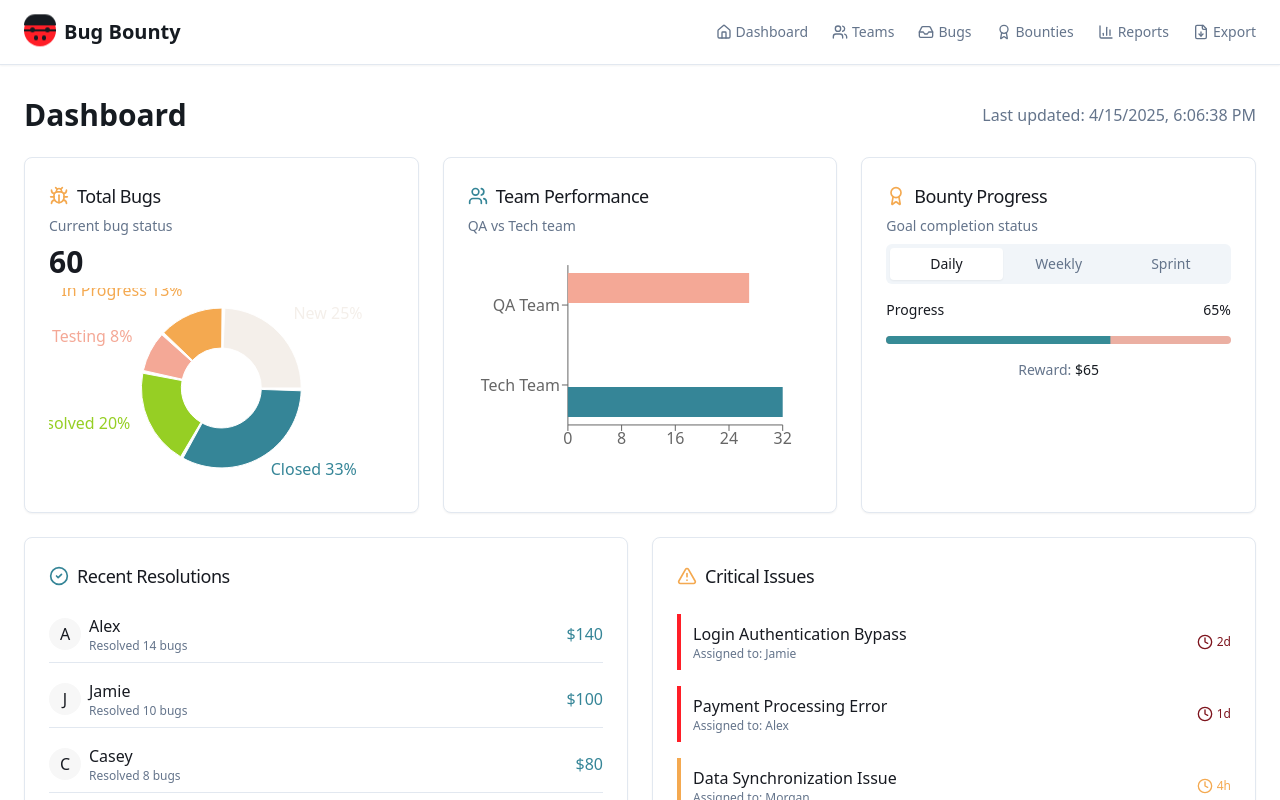
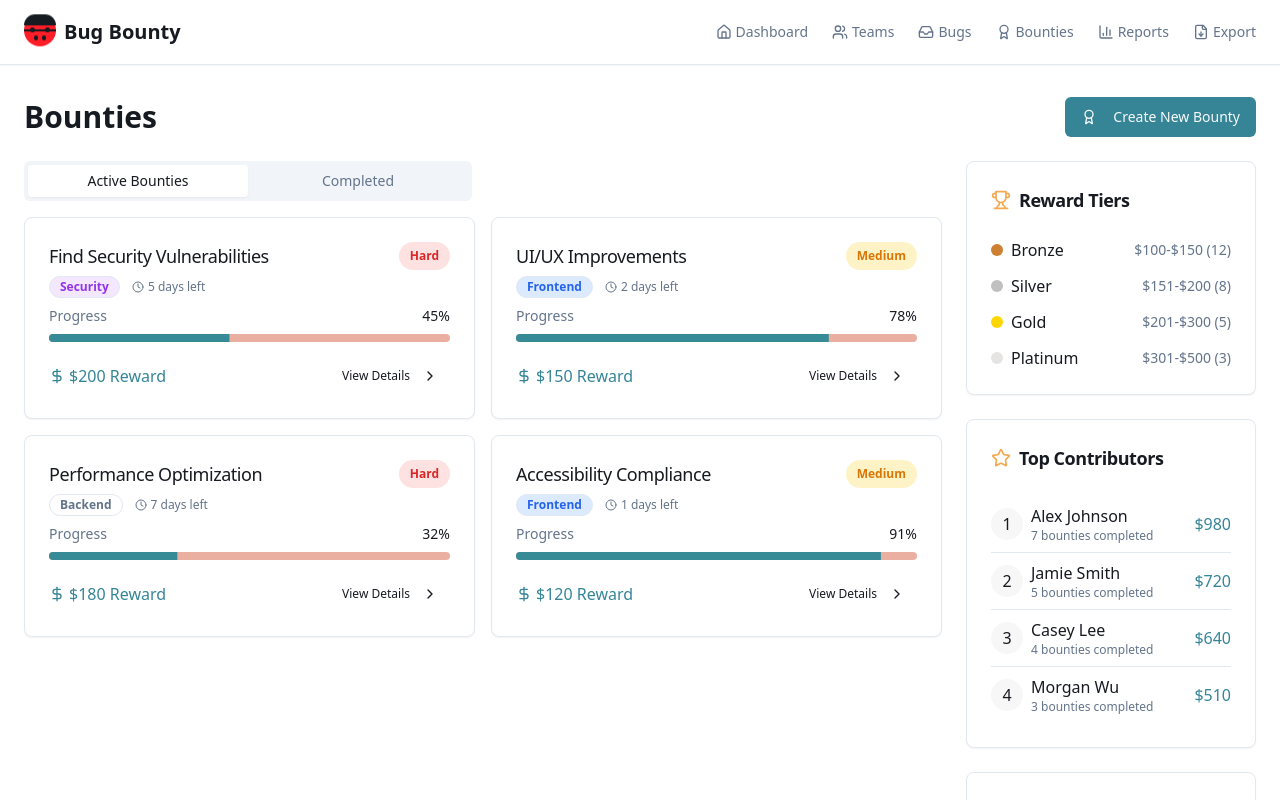
Before and after one commit to shortlisted159/ladybug-bounty-board, a React (Vite) app: page /bounties in a window 1280 px wide. Shown: the top 800 px of the page. Built offline with nearby package versions, Linux system fonts and the light colour scheme.

Commit message:
Fix: Dashboard and Bounties content
The Dashboard and Bounties pages were displaying the same content. This commit fixes the issue.

```diff
--- a/src/pages/Bounties.tsx
+++ b/src/pages/Bounties.tsx
@@ -1,227 +1,319 @@
-import React from 'react';
+
+import React, { useState } from 'react';
 import { Card, CardContent, CardDescription, CardHeader, CardTitle } from '@/components/ui/card';
 import { Tabs, TabsContent, TabsList, TabsTrigger } from '@/components/ui/tabs';
+import { Badge } from '@/components/ui/badge';
 import { Progress } from '@/components/ui/progress';
-import { PieChart, Pie, BarChart, Bar, XAxis, YAxis, Tooltip, ResponsiveContainer, Cell } from 'recharts';
-import { Bug, CheckCircle2, Clock, AlertTriangle, Users, Award } from 'lucide-react';
+import { Button } from '@/components/ui/button';
+import { BarChart, Bar, XAxis, YAxis, Tooltip, ResponsiveContainer } from 'recharts';
+import { Award, ChevronRight, Clock, DollarSign, Filter, Gem, Star, Trophy, Users } from 'lucide-react';
 
-// Mock data for dashboard
-const bugsData = [
-  { name: 'New', value: 15, color: '#F4EFEA' },
-  { name: 'In Progress', value: 8, color: '#F4A950' },
-  { name: 'Testing', value: 5, color: '#F4A896' },
-  { name: 'Resolved', value: 12, color: '#96CF24' },
-  { name: 'Closed', value: 20, color: '#358597' },
+// Mock data for bounties
+const activeBounties = [
+  {
+    id: 1,
+    title: "Find Security Vulnerabilities",
+    reward: 200,
+    progress: 45,
+    daysLeft: 5,
+    category: "Security",
+    difficulty: "Hard"
+  },
+  {
+    id: 2,
+    title: "UI/UX Improvements",
+    reward: 150,
+    progress: 78,
+    daysLeft: 2,
+    category: "Frontend",
+    difficulty: "Medium"
+  },
+  {
+    id: 3,
+    title: "Performance Optimization",
+    reward: 180,
+    progress: 32,
+    daysLeft: 7,
+    category: "Backend",
+    difficulty: "Hard"
+  },
+  {
+    id: 4,
+    title: "Accessibility Compliance",
+    reward: 120,
+    progress: 91,
+    daysLeft: 1,
+    category: "Frontend",
+    difficulty: "Medium"
+  }
 ];
 
-const teamData = [
-  { name: 'QA Team', bugs: 27, resolved: 0 },
-  { name: 'Tech Team', bugs: 0, resolved: 32 },
+const completedBounties = [
+  {
+    id: 101,
+    title: "Fix Authentication Issues",
+    reward: 160,
+    category: "Security",
+    completedBy: "Alex Johnson",
+    completedOn: "Apr 10, 2025"
+  },
+  {
+    id: 102,
+    title: "Mobile Responsiveness",
+    reward: 140,
+    category: "Frontend",
+    completedBy: "Jamie Smith",
+    completedOn: "Apr 8, 2025"
+  },
+  {
+    id: 103,
+    title: "Database Optimization",
+    reward: 190,
+    category: "Backend",
+    completedBy: "Casey Lee",
+    completedOn: "Apr 5, 2025"
+  }
 ];
 
-const bountyProgressData = {
-  daily: 65,
-  weekly: 48,
-  sprint: 82
+const rewardTiers = [
+  { name: 'Bronze', minReward: 100, maxReward: 150, color: '#CD7F32', count: 12 },
+  { name: 'Silver', minReward: 151, maxReward: 200, color: '#C0C0C0', count: 8 },
+  { name: 'Gold', minReward: 201, maxReward: 300, color: '#FFD700', count: 5 },
+  { name: 'Platinum', minReward: 301, maxReward: 500, color: '#E5E4E2', count: 3 }
+];
+
+const topContributors = [
+  { name: 'Alex Johnson', bounties: 7, totalRewards: 980 },
+  { name: 'Jamie Smith', bounties: 5, totalRewards: 720 },
+  { name: 'Casey Lee', bounties: 4, totalRewards: 640 },
+  { name: 'Morgan Wu', bounties: 3, totalRewards: 510 }
+];
+
+const categoryData = [
+  { name: 'Security', value: 35 },
+  { name: 'Frontend', value: 25 },
+  { name: 'Backend', value: 20 },
+  { name: 'Mobile', value: 15 },
+  { name: 'Other', value: 5 }
+];
+
+const Bounties = () => {
+  const [activeTab, setActiveTab] = useState("active");
+
+  const getDifficultyColor = (difficulty) => {
+    switch (difficulty) {
+      case 'Easy':
+        return 'text-green-600 bg-green-100';
+      case 'Medium':
+        return 'text-amber-600 bg-amber-100';
+      case 'Hard':
+        return 'text-red-600 bg-red-100';
+      default:
+        return 'text-gray-600 bg-gray-100';
+    }
   };
 
-const topPerformersData = [
-  { name: 'Alex', resolved: 14, reward: 140 },
-  { name: 'Jamie', resolved: 10, reward: 100 },
-  { name: 'Casey', resolved: 8, reward: 80 },
-  { name: 'Morgan', resolved: 6, reward: 60 },
-  { name: 'Taylor', resolved: 4, reward: 40 },
-];
+  const getCategoryColor = (category) => {
+    switch (category) {
+      case 'Security':
+        return 'text-purple-600 bg-purple-100';
+      case 'Frontend':
+        return 'text-blue-600 bg-blue-100';
+      case 'Backend':
+        return 'text-teal-600 bg-teal-100';
+      case 'Mobile':
+        return 'text-orange-600 bg-orange-100';
+      default:
+        return 'text-gray-600 bg-gray-100';
+    }
+  };
 
-const Dashboard = () => {
   return (
     <div className="space-y-6">
       <div className="flex justify-between items-center">
-        <h1 className="text-3xl font-bold text-charcoal">Dashboard</h1>
-        <p className="text-muted-foreground">Last updated: {new Date().toLocaleString()}</p>
+        <h1 className="text-3xl font-bold text-charcoal">Bounties</h1>
+        <Button className="bg-teal hover:bg-teal/80">
+          <Award className="mr-2 h-4 w-4" />
+          Create New Bounty
+        </Button>
       </div>
 
-      <div className="grid grid-cols-1 md:grid-cols-3 gap-6">
-        <Card>
+      <div className="grid grid-cols-1 md:grid-cols-4 gap-6">
+        <div className="md:col-span-3">
+          <Tabs defaultValue="active" onValueChange={setActiveTab} className="w-full">
+            <TabsList className="grid w-full max-w-md grid-cols-2">
+              <TabsTrigger value="active">Active Bounties</TabsTrigger>
+              <TabsTrigger value="completed">Completed</TabsTrigger>
+            </TabsList>
+            <TabsContent value="active" className="space-y-4 mt-4">
+              <div className="grid grid-cols-1 md:grid-cols-2 lg:grid-cols-2 gap-4">
+                {activeBounties.map(bounty => (
+                  <Card key={bounty.id} className="overflow-hidden">
                     <CardHeader className="pb-2">
-            <CardTitle className="text-lg font-medium flex items-center gap-2">
-              <Bug className="h-5 w-5 text-orange" /> Total Bugs
-            </CardTitle>
-            <CardDescription>Current bug status</CardDescription>
+                      <div className="flex justify-between">
+                        <CardTitle className="text-lg font-medium">{bounty.title}</CardTitle>
+                        <Badge className={getDifficultyColor(bounty.difficulty)}>
+                          {bounty.difficulty}
+                        </Badge>
+                      </div>
+                      <CardDescription className="flex items-center gap-1">
+                        <Badge variant="outline" className={getCategoryColor(bounty.category)}>
+                          {bounty.category}
+                        </Badge>
+                        <span className="flex items-center text-xs text-muted-foreground ml-2">
+                          <Clock className="h-3 w-3 mr-1" /> {bounty.daysLeft} days left
+                        </span>
+                      </CardDescription>
                     </CardHeader>
                     <CardContent>
-            <div className="text-3xl font-bold">{bugsData.reduce((sum, item) => sum + item.value, 0)}</div>
-            <div className="h-[200px] mt-2">
-              <ResponsiveContainer width="100%" height="100%">
-                <PieChart>
-                  <Pie
-                    data={bugsData}
-                    cx="50%"
-                    cy="50%"
-                    innerRadius={40}
-                    outerRadius={80}
-                    paddingAngle={2}
-                    dataKey="value"
-                    label={({ name, percent }) => `${name} ${(percent * 100).toFixed(0)}%`}
-                    labelLine={false}
+                      <div className="flex justify-between items-center mb-2">
+                        <span className="text-sm text-muted-foreground">Progress</span>
+                        <span className="text-sm font-medium">{bounty.progress}%</span>
+                      </div>
+                      <Progress value={bounty.progress} className="h-2" />
+
+                      <div className="flex justify-between items-center mt-4">
+                        <div className="flex items-center text-teal font-medium">
+                          <DollarSign className="h-4 w-4 mr-1" />
+                          ${bounty.reward} Reward
+                        </div>
+                        <Button variant="ghost" size="sm" className="text-xs">
+                          View Details <ChevronRight className="h-3 w-3 ml-1" />
+                        </Button>
+                      </div>
+                    </CardContent>
+                  </Card>
+                ))}
+              </div>
+            </TabsContent>
+            <TabsContent value="completed" className="space-y-4 mt-4">
+              <div className="grid grid-cols-1 md:grid-cols-2 lg:grid-cols-2 gap-4">
+                {completedBounties.map(bounty => (
+                  <Card key={bounty.id} className="overflow-hidden">
+                    <CardHeader className="pb-2">
+                      <div className="flex justify-between">
+                        <CardTitle className="text-lg font-medium">{bounty.title}</CardTitle>
+                        <Badge variant="outline" className="bg-green-100 text-green-800">
+                          Completed
+                        </Badge>
+                      </div>
+                      <CardDescription className="flex items-center gap-1">
+                        <Badge variant="outline" className={getCategoryColor(bounty.category)}>
+                          {bounty.category}
+                        </Badge>
+                      </CardDescription>
+                    </CardHeader>
+                    <CardContent>
+                      <div className="flex justify-between items-center mb-2">
+                        <span className="text-sm text-muted-foreground">Completed by</span>
+                        <span className="text-sm font-medium">{bounty.completedBy}</span>
+                      </div>
+                      <div className="flex justify-between items-center mb-2">
+                        <span className="text-sm text-muted-foreground">Completion date</span>
+                        <span className="text-sm font-medium">{bounty.completedOn}</span>
+                      </div>
+
+                      <div className="flex justify-between items-center mt-4">
+                        <div className="flex items-center text-teal font-medium">
+                          <DollarSign className="h-4 w-4 mr-1" />
+                          ${bounty.reward} Paid
+                        </div>
+                        <Button variant="ghost" size="sm" className="text-xs">
+                          View Details <ChevronRight className="h-3 w-3 ml-1" />
+                        </Button>
+                      </div>
+                    </CardContent>
+                  </Card>
+                ))}
+              </div>
+            </TabsContent>
+          </Tabs>
+        </div>
+
+        <div className="space-y-6">
+          <Card>
+            <CardHeader>
+              <CardTitle className="text-lg flex items-center gap-2">
+                <Trophy className="h-5 w-5 text-orange" />
+                Reward Tiers
+              </CardTitle>
+            </CardHeader>
+            <CardContent className="space-y-3">
+              {rewardTiers.map((tier) => (
+                <div key={tier.name} className="flex items-center justify-between">
+                  <div className="flex items-center gap-2">
+                    <div
+                      className="h-3 w-3 rounded-full"
+                      style={{ backgroundColor: tier.color }}
+                    ></div>
+                    <span className="font-medium">{tier.name}</span>
+                  </div>
+                  <div className="text-sm text-muted-foreground">
+                    ${tier.minReward}-${tier.maxReward} ({tier.count})
+                  </div>
+                </div>
+              ))}
+            </CardContent>
+          </Card>
+
+          <Card>
+            <CardHeader>
+              <CardTitle className="text-lg flex items-center gap-2">
+                <Star className="h-5 w-5 text-orange" />
+                Top Contributors
+              </CardTitle>
+            </CardHeader>
+            <CardContent>
+              {topContributors.map((contributor, index) => (
+                <div
+                  key={contributor.name}
+                  className="flex items-center justify-between py-2 border-b last:border-0"
                 >
-                    {bugsData.map((entry, index) => (
-                      <Cell key={`cell-${index}`} fill={entry.color} />
+                  <div className="flex items-center gap-2">
+                    <div className="bg-light-grey rounded-full h-8 w-8 flex items-center justify-center">
+                      {index + 1}
+                    </div>
+                    <div>
+                      <div className="font-medium">{contributor.name}</div>
+                      <div className="text-xs text-muted-foreground">
+                        {contributor.bounties} bounties completed
+                      </div>
+                    </div>
+                  </div>
+                  <div className="font-medium text-teal">${contributor.totalRewards}</div>
+                </div>
               ))}
-                  </Pie>
-                  <Tooltip />
-                </PieChart>
-              </ResponsiveContainer>
-            </div>
             </CardContent>
           </Card>
 
           <Card>
             <CardHeader className="pb-2">
-            <CardTitle className="text-lg font-medium flex items-center gap-2">
-              <Users className="h-5 w-5 text-teal" /> Team Performance
+              <CardTitle className="text-lg flex items-center gap-2">
+                <Filter className="h-5 w-5 text-teal" />
+                Bounties by Category
               </CardTitle>
-            <CardDescription>QA vs Tech team</CardDescription>
             </CardHeader>
             <CardContent>
-            <div className="h-[200px] mt-4">
+              <div className="h-[200px]">
                 <ResponsiveContainer width="100%" height="100%">
                   <BarChart
-                  data={teamData}
+                    data={categoryData}
                     layout="vertical"
-                  margin={{ top: 5, right: 30, left: 20, bottom: 5 }}
+                    margin={{ top: 5, right: 30, left: 40, bottom: 5 }}
                   >
                     <XAxis type="number" />
                     <YAxis dataKey="name" type="category" width={80} />
                     <Tooltip />
-                  <Bar dataKey="bugs" name="Bugs Reported" fill="#F4A896" />
-                  <Bar dataKey="resolved" name="Bugs Resolved" fill="#358597" />
+                    <Bar dataKey="value" fill="#358597" />
                   </BarChart>
                 </ResponsiveContainer>
               </div>
             </CardContent>
           </Card>
-
-        <Card>
-          <CardHeader className="pb-2">
-            <CardTitle className="text-lg font-medium flex items-center gap-2">
-              <Award className="h-5 w-5 text-orange" /> Bounty Progress
-            </CardTitle>
-            <CardDescription>Goal completion status</CardDescription>
-          </CardHeader>
-          <CardContent>
-            <Tabs defaultValue="daily" className="w-full">
-              <TabsList className="grid w-full grid-cols-3">
-                <TabsTrigger value="daily">Daily</TabsTrigger>
-                <TabsTrigger value="weekly">Weekly</TabsTrigger>
-                <TabsTrigger value="sprint">Sprint</TabsTrigger>
-              </TabsList>
-              <TabsContent value="daily" className="space-y-4 mt-4">
-                <div className="flex justify-between text-sm mb-1">
-                  <span>Progress</span>
-                  <span className="font-medium">{bountyProgressData.daily}%</span>
         </div>
-                <Progress value={bountyProgressData.daily} className="h-2" />
-                <div className="text-center text-sm text-muted-foreground mt-4">
-                  Reward: <span className="font-medium text-charcoal">$65</span>
-                </div>
-              </TabsContent>
-              <TabsContent value="weekly" className="space-y-4 mt-4">
-                <div className="flex justify-between text-sm mb-1">
-                  <span>Progress</span>
-                  <span className="font-medium">{bountyProgressData.weekly}%</span>
-                </div>
-                <Progress value={bountyProgressData.weekly} className="h-2" />
-                <div className="text-center text-sm text-muted-foreground mt-4">
-                  Reward: <span className="font-medium text-charcoal">$240</span>
-                </div>
-              </TabsContent>
-              <TabsContent value="sprint" className="space-y-4 mt-4">
-                <div className="flex justify-between text-sm mb-1">
-                  <span>Progress</span>
-                  <span className="font-medium">{bountyProgressData.sprint}%</span>
-                </div>
-                <Progress value={bountyProgressData.sprint} className="h-2" />
-                <div className="text-center text-sm text-muted-foreground mt-4">
-                  Reward: <span className="font-medium text-charcoal">$820</span>
-                </div>
-              </TabsContent>
-            </Tabs>
-          </CardContent>
-        </Card>
-      </div>
-
-      <div className="grid grid-cols-1 md:grid-cols-2 gap-6">
-        <Card>
-          <CardHeader>
-            <CardTitle className="text-lg font-medium flex items-center gap-2">
-              <CheckCircle2 className="h-5 w-5 text-teal" /> Recent Resolutions
-            </CardTitle>
-          </CardHeader>
-          <CardContent>
-            <div className="space-y-4">
-              {topPerformersData.map((performer, index) => (
-                <div key={index} className="flex items-center justify-between border-b last:border-0 pb-2">
-                  <div className="flex items-center gap-2">
-                    <div className="bg-light-grey rounded-full h-8 w-8 flex items-center justify-center">
-                      {performer.name.charAt(0)}
-                    </div>
-                    <div>
-                      <div className="font-medium">{performer.name}</div>
-                      <div className="text-xs text-muted-foreground">Resolved {performer.resolved} bugs</div>
-                    </div>
-                  </div>
-                  <div className="font-medium text-teal">${performer.reward}</div>
-                </div>
-              ))}
-            </div>
-          </CardContent>
-        </Card>
-
-        <Card>
-          <CardHeader>
-            <CardTitle className="text-lg font-medium flex items-center gap-2">
-              <AlertTriangle className="h-5 w-5 text-orange" /> Critical Issues
-            </CardTitle>
-          </CardHeader>
-          <CardContent>
-            <div className="space-y-4">
-              <div className="flex items-center gap-3 border-l-4 border-red-light pl-3 py-2">
-                <div className="flex-1">
-                  <div className="font-medium">Login Authentication Bypass</div>
-                  <div className="text-xs text-muted-foreground">Assigned to: Jamie</div>
-                </div>
-                <div className="flex items-center gap-1 text-red-dark">
-                  <Clock className="h-4 w-4" />
-                  <span className="text-xs">2d</span>
-                </div>
-              </div>
-              <div className="flex items-center gap-3 border-l-4 border-red-light pl-3 py-2">
-                <div className="flex-1">
-                  <div className="font-medium">Payment Processing Error</div>
-                  <div className="text-xs text-muted-foreground">Assigned to: Alex</div>
-                </div>
-                <div className="flex items-center gap-1 text-red-dark">
-                  <Clock className="h-4 w-4" />
-                  <span className="text-xs">1d</span>
-                </div>
-              </div>
-              <div className="flex items-center gap-3 border-l-4 border-orange pl-3 py-2">
-                <div className="flex-1">
-                  <div className="font-medium">Data Synchronization Issue</div>
-                  <div className="text-xs text-muted-foreground">Assigned to: Morgan</div>
-                </div>
-                <div className="flex items-center gap-1 text-orange">
-                  <Clock className="h-4 w-4" />
-                  <span className="text-xs">4h</span>
-                </div>
-              </div>
-            </div>
-          </CardContent>
-        </Card>
       </div>
     </div>
   );
 };
 
-export default Dashboard;
+export default Bounties;
```
Lines whose indentation alone changed are shown as unchanged.
